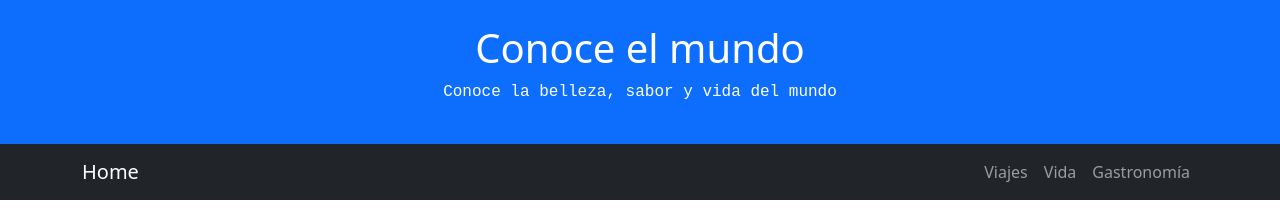
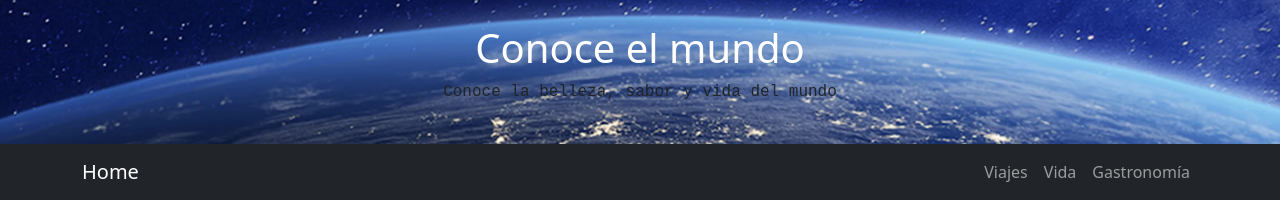
Before and after one commit to SETT-K/Proyecto-Lab, a plain HTML site: page index.html in a window 1280 px wide. Shown: the top 221 px of the page. Drawn offline with nearby package versions, Linux system fonts and the light colour scheme.

Commit message:
Agregamos imagen y estilos

```diff
--- a/index.html
+++ b/index.html
@@ -11,9 +11,12 @@
 <body>
 
   <!-- Encabezado -->
-  <header class="bg-primary text-white text-center py-4">
+  <header class="text-center py-4" style="background-image: url(Img/Planeta.png);">
+
     <h1>Conoce el mundo</h1>
-    <p>Conoce la belleza, sabor y vida del mundo</p>
+    <p >Conoce la belleza, sabor y vida del mundo <style></style></p>
+
+
   </header>
 
   <!-- Barra de navegación -->
--- a/style.css
+++ b/style.css
@@ -16,3 +16,6 @@ h4{
 h2{
     font-family: Verdana, Geneva, Tahoma, sans-serif;
 }
+h1{
+    color: white;
+}
```
Also changed, not shown: Img/Planeta.png (added).
